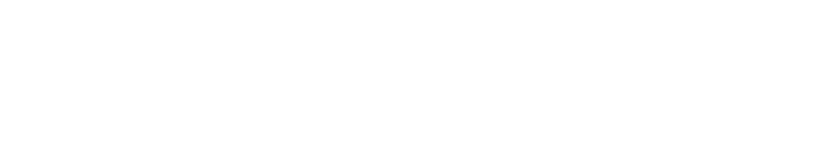
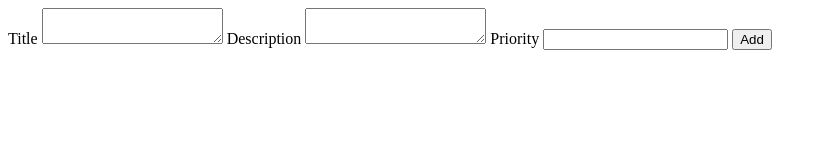
Before and after one commit to malak-joumaa/Todo-App, a plain HTML site: page index.html in a window 1280 px wide. Shown: the whole page, without its empty margins (0-827 px from the left). Drawn offline with Linux system fonts and the light colour scheme; files whose address does not match are found by name.

Commit message:
Adding add todo and display todo divs

```diff
--- a/index.html
+++ b/index.html
@@ -8,6 +8,25 @@
     <link rel="stylesheet" href="css/styles.css">
 </head>
 <body>
+    <section>
+        <!-- Add Todo Start -->
+        <div id="add-todo-div">
+            <label>Title</label>
+            <Textarea id="title"></Textarea>
+            <label>Description</label>
+            <Textarea id="desc"></Textarea>
+            <label>Priority</label>
+            <input type="text" id="point">
+            <button>Add</button>
+        </div>
+        <!-- Add Todo End -->
+        <!-- Display todos -->
+        <div class="Todos">
+            <div class="one-todo"></div>
+            <div class="one-todo"></div>
+            <div class="one-todo"></div>
+        </div>
+    </section>
     <script src="todo.js"></script>
 </body>
 </html>
```
